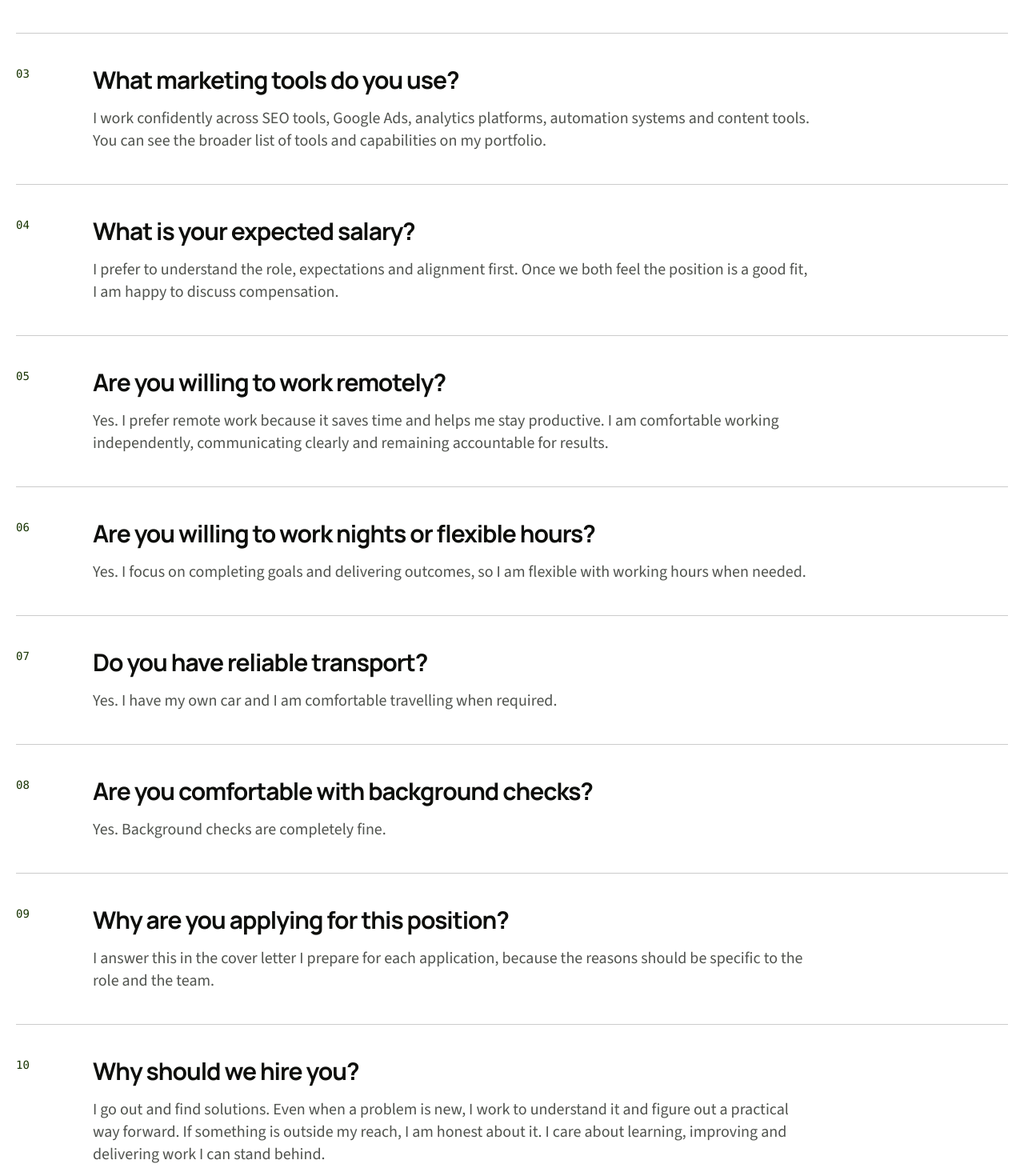
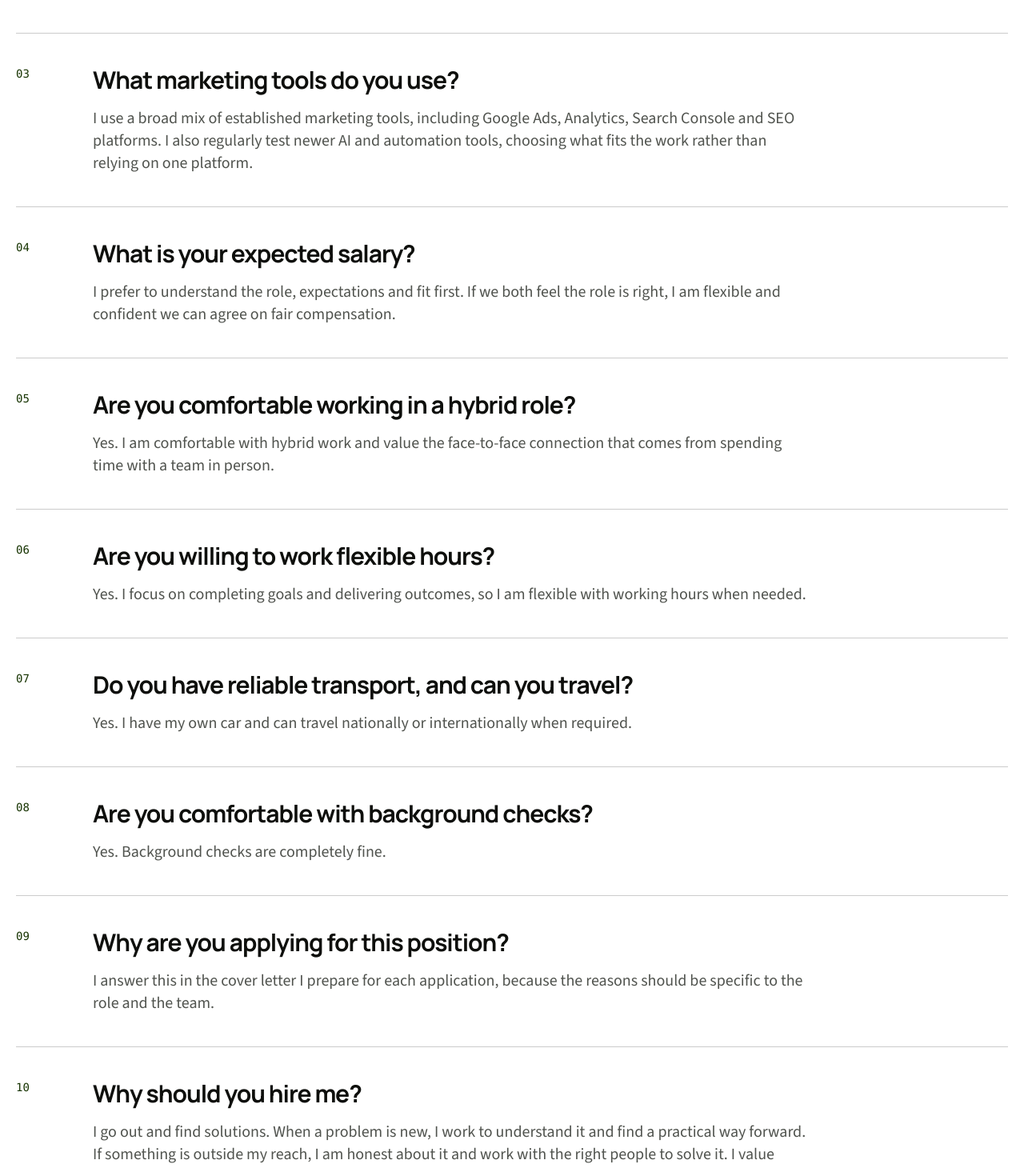
Before and after one commit to taranveerultra-bot/Tara-cv, a Next.js app: page /insights/10-questions-before-we-speak in a window 1280 px wide. Shown: the part 1105-2565 px from the top of the page at 80% size. Built offline with nearby package versions, Linux system fonts and the light colour scheme.

Commit message:
Refine recruiter question answers

```diff
--- a/src/data/recruiterQuestions.ts
+++ b/src/data/recruiterQuestions.ts
@@ -6,7 +6,8 @@ export interface RecruiterQuestion {
 export const recruiterQuestions: RecruiterQuestion[] = [
     {
         question: "What is your work situation in New Zealand?",
-        answer: "I am a New Zealand citizen. I have full work rights and do not require visa sponsorship.",
+        answer:
+            "I am a New Zealand citizen, so there are no visa or sponsorship requirements for an employer to manage.",
     },
     {
         question: "How many years of experience do you have in marketing?",
@@ -16,26 +17,26 @@ export const recruiterQuestions: RecruiterQuestion[] = [
     {
         question: "What marketing tools do you use?",
         answer:
-            "I work confidently across SEO tools, Google Ads, analytics platforms, automation systems and content tools. You can see the broader list of tools and capabilities on my portfolio.",
+            "I use a broad mix of established marketing tools, including Google Ads, Analytics, Search Console and SEO platforms. I also regularly test newer AI and automation tools, choosing what fits the work rather than relying on one platform.",
     },
     {
         question: "What is your expected salary?",
         answer:
-            "I prefer to understand the role, expectations and alignment first. Once we both feel the position is a good fit, I am happy to discuss compensation.",
+            "I prefer to understand the role, expectations and fit first. If we both feel the role is right, I am flexible and confident we can agree on fair compensation.",
     },
     {
-        question: "Are you willing to work remotely?",
+        question: "Are you comfortable working in a hybrid role?",
         answer:
-            "Yes. I prefer remote work because it saves time and helps me stay productive. I am comfortable working independently, communicating clearly and remaining accountable for results.",
+            "Yes. I am comfortable with hybrid work and value the face-to-face connection that comes from spending time with a team in person.",
     },
     {
-        question: "Are you willing to work nights or flexible hours?",
+        question: "Are you willing to work flexible hours?",
         answer:
             "Yes. I focus on completing goals and delivering outcomes, so I am flexible with working hours when needed.",
     },
     {
-        question: "Do you have reliable transport?",
-        answer: "Yes. I have my own car and I am comfortable travelling when required.",
+        question: "Do you have reliable transport, and can you travel?",
+        answer: "Yes. I have my own car and can travel nationally or internationally when required.",
     },
     {
         question: "Are you comfortable with background checks?",
@@ -47,8 +48,8 @@ export const recruiterQuestions: RecruiterQuestion[] = [
             "I answer this in the cover letter I prepare for each application, because the reasons should be specific to the role and the team.",
     },
     {
-        question: "Why should we hire you?",
+        question: "Why should you hire me?",
         answer:
-            "I go out and find solutions. Even when a problem is new, I work to understand it and figure out a practical way forward. If something is outside my reach, I am honest about it. I care about learning, improving and delivering work I can stand behind.",
+            "I go out and find solutions. When a problem is new, I work to understand it and find a practical way forward. If something is outside my reach, I am honest about it and work with the right people to solve it. I value time, look for better ways to get work done and keep improving systems even when no one is watching. You can expect me to be straightforward, accountable and honest about whether something is working.",
     },
 ];
```
